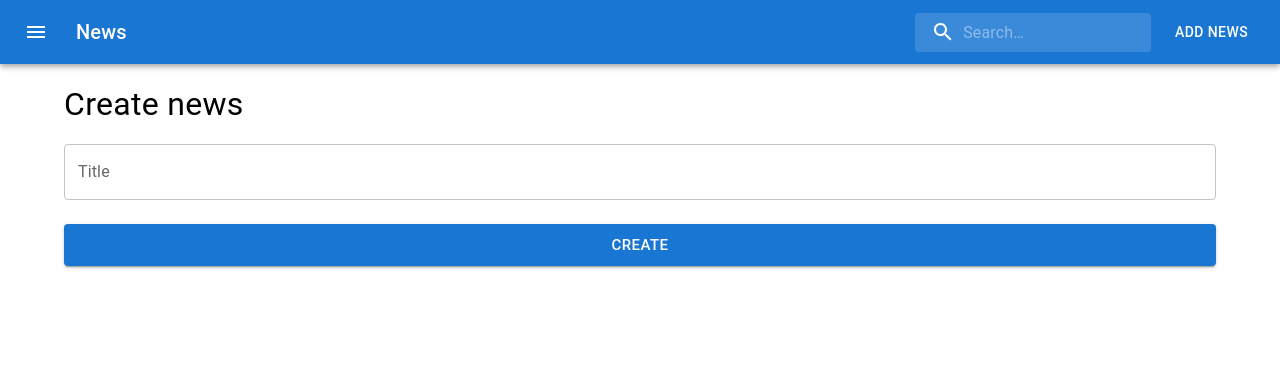
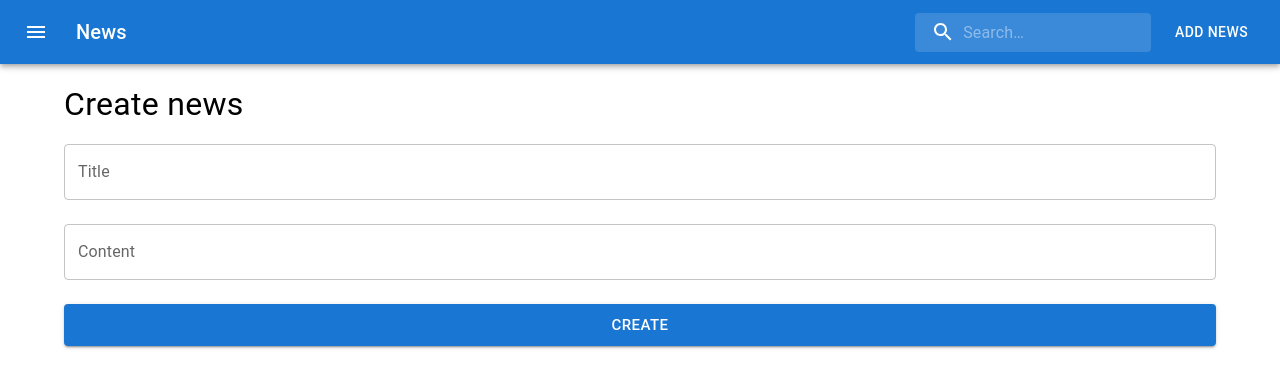
Before and after one commit to nikasepiskveradze/crud-graph, a React (Create React App) app: page /add-news in a window 1280 px wide. Shown: the top 388 px of the page. Built offline with nearby package versions, Linux system fonts and the light colour scheme.

Commit message:
Implement news creation

```diff
--- a/package.json
+++ b/package.json
@@ -22,7 +22,8 @@
     "react-router-dom": "^6.0.2",
     "react-scripts": "4.0.3",
     "typescript": "^4.4.4",
-    "web-vitals": "^1.1.2"
+    "web-vitals": "^1.1.2",
+    "yup": "^0.32.11"
   },
   "scripts": {
     "start": "react-scripts start",
--- /dev/null
+++ b/src/configs/yup.ts
@@ -0,0 +1,3 @@
+import * as Yup from 'yup';
+
+export default Yup;
--- a/src/pages/addNews/AddNews.tsx
+++ b/src/pages/addNews/AddNews.tsx
@@ -4,33 +4,47 @@ import Typography from '@mui/material/Typography';
 import { Formik, FormikHelpers } from 'formik';
 import { Box, Button } from '@mui/material';
 import Input from '../../components/molecules/input/Input';
+import { createNewsSchema } from '../../validation/newsSchemas';
+import useCreateNews from '../../queries/news/useCreateNews';
+import { useNavigate } from 'react-router-dom';
+import Routes from '../../constants/routes';
 
-interface Values {
+export interface Values {
   title: string;
-  content: string;
-  description: string;
-  author: string;
+  body: string;
 }
 
 const initialValues: Values = {
   title: '',
-  content: '',
-  description: '',
-  author: '',
+  body: '',
 };
 
 const AddNews = () => {
+  const navigate = useNavigate();
+
+  const [createNews, { loading, error, data }] = useCreateNews({
+    input: initialValues,
+  });
+
   const handleSubmit = (
     values: Values,
     { resetForm }: FormikHelpers<Values>
-  ) => {};
+  ) => {
+    createNews({ variables: { input: values } }).then((news) => {
+      navigate(Routes.ROOT);
+    });
+  };
 
   return (
     <MainLayout>
       <Typography fontSize={32}>Create news</Typography>
 
       <Box mt={2}>
-        <Formik initialValues={initialValues} onSubmit={handleSubmit}>
+        <Formik
+          initialValues={initialValues}
+          validationSchema={createNewsSchema}
+          onSubmit={handleSubmit}
+        >
           {(props) => {
             return (
               <form onSubmit={props.handleSubmit}>
@@ -40,46 +54,36 @@ const AddNews = () => {
                   name="title"
                   variant="outlined"
                   value={props.values.title}
-                  error={Boolean(props.errors.title)}
+                  error={
+                    Boolean(props.errors.title) && Boolean(props.touched.title)
+                  }
                   onChange={props.handleChange}
                   fullWidth
                   style={{ marginBottom: 24 }}
                 />
 
-                {/*<Input*/}
-                {/*  id="title"*/}
-                {/*  label="Title"*/}
-                {/*  name="title"*/}
-                {/*  variant="outlined"*/}
-                {/*  fullWidth*/}
-                {/*  style={{ marginBottom: 24 }}*/}
-                {/*/>*/}
-
-                {/*<Input*/}
-                {/*  id="title"*/}
-                {/*  label="Title"*/}
-                {/*  name="title"*/}
-                {/*  variant="outlined"*/}
-                {/*  fullWidth*/}
-                {/*  style={{ marginBottom: 24 }}*/}
-                {/*/>*/}
-
-                {/*<Input*/}
-                {/*  id="title"*/}
-                {/*  label="Title"*/}
-                {/*  name="title"*/}
-                {/*  variant="outlined"*/}
-                {/*  fullWidth*/}
-                {/*  style={{ marginBottom: 24 }}*/}
-                {/*/>*/}
+                <Input
+                  id="body"
+                  label="Content"
+                  name="body"
+                  variant="outlined"
+                  value={props.values.body}
+                  error={
+                    Boolean(props.errors.body) && Boolean(props.touched.body)
+                  }
+                  onChange={props.handleChange}
+                  fullWidth
+                  style={{ marginBottom: 24 }}
+                />
 
                 <Button
                   type="submit"
                   variant="contained"
                   fullWidth
                   size="large"
+                  disabled={loading}
                 >
-                  Create
+                  {loading ? 'Loading...' : 'Create'}
                 </Button>
               </form>
             );
--- a/src/queries/news/newsQueries.ts
+++ b/src/queries/news/newsQueries.ts
@@ -11,3 +11,13 @@ export const GET_ALL_NEWS = gql`
     }
   }
 `;
+
+export const CREATE_NEWS = gql`
+  mutation CreateNews($input: CreatePostInput!) {
+    createPost(input: $input) {
+      id
+      title
+      body
+    }
+  }
+`;
--- /dev/null
+++ b/src/queries/news/useCreateNews.ts
@@ -0,0 +1,20 @@
+import { useMutation } from '@apollo/client';
+import { CREATE_NEWS } from './newsQueries';
+import { ICreateNews } from './newsTypes';
+import { Values } from '../../pages/addNews/AddNews';
+
+interface CreateNewsVars {
+  input: Values;
+}
+
+const useCreateNews = (newsValues: CreateNewsVars) => {
+  return useMutation<ICreateNews, CreateNewsVars>(CREATE_NEWS, {
+    variables: newsValues,
+    update(cache, { data }) {
+      console.log('cache', cache);
+      console.log('data', data);
+    },
+  });
+};
+
+export default useCreateNews;
--- /dev/null
+++ b/src/validation/newsSchemas.ts
@@ -0,0 +1,6 @@
+import Yup from '../configs/yup';
+
+export const createNewsSchema = Yup.object({
+  title: Yup.string().trim().required(),
+  body: Yup.string().trim().required(),
+});
```
Also changed, not shown: src/queries/news/newsTypes.ts (+8 -0 lines), 1 other file (tests, documents, lock files or other folders).
